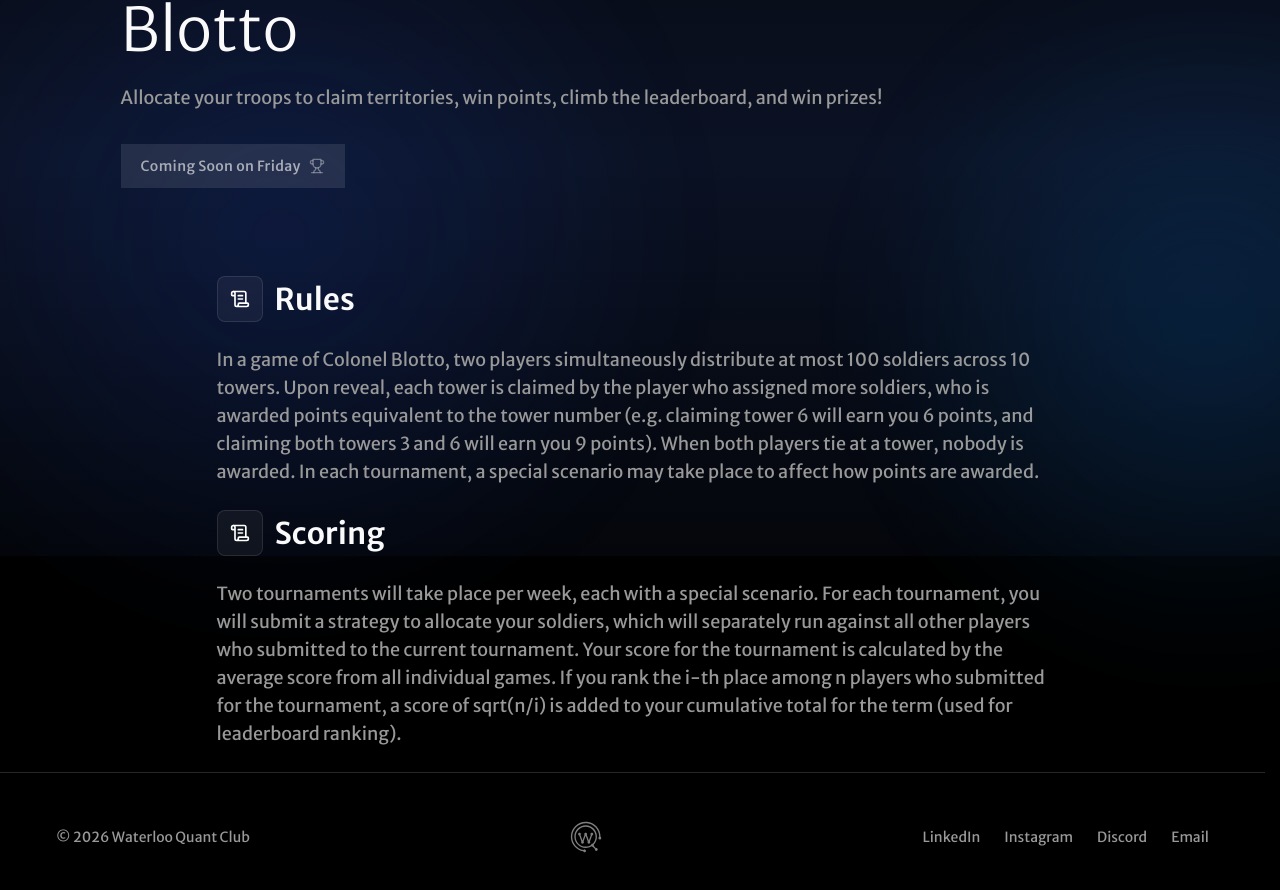
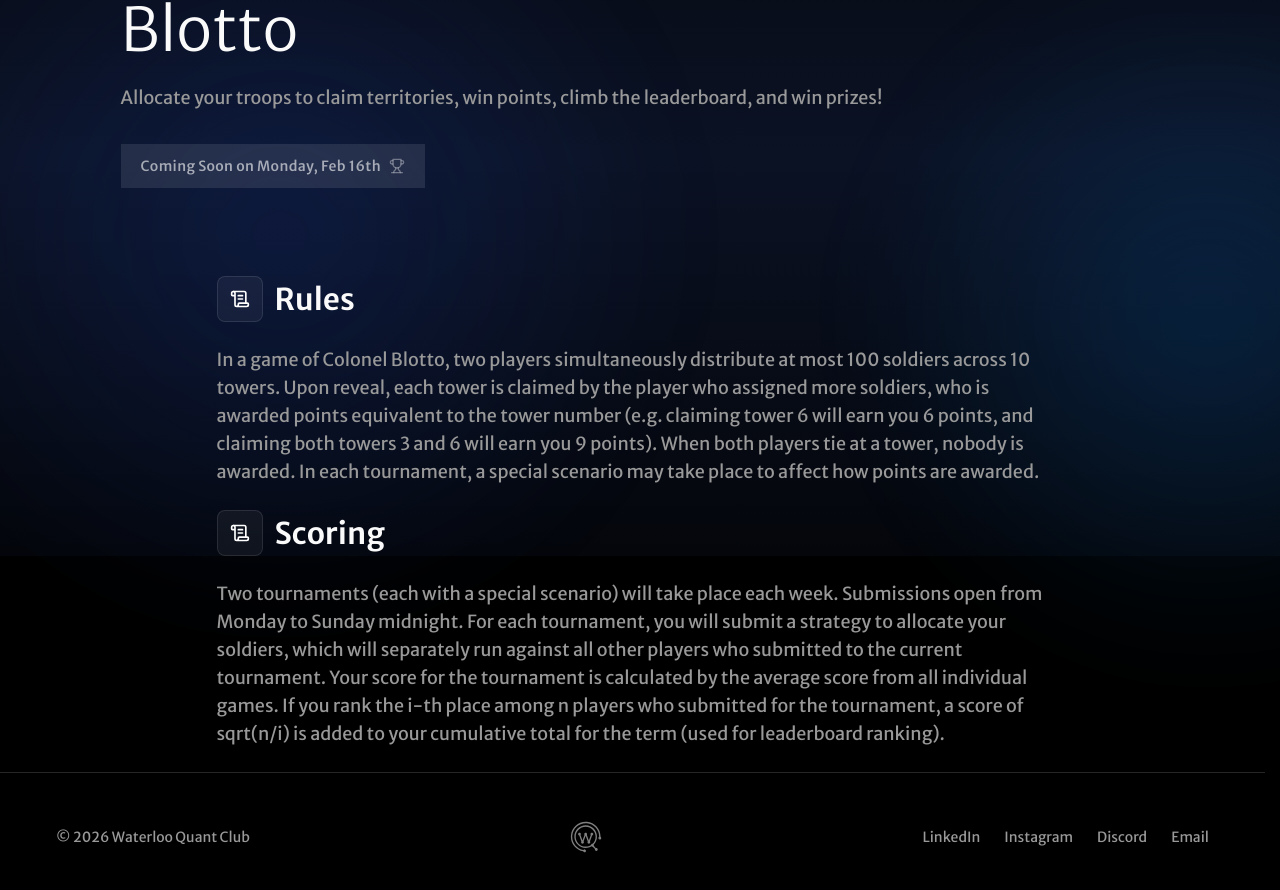
Before and after one commit to waterlooquantclub/waterlooquantclub.github.io, a React (Vite) app in the folder client/: page /games/blotto in a window 1280 px wide. Shown: the part 244-1134 px from the top of the page. Built offline with nearby package versions, Linux system fonts and the light colour scheme; the HTML template or start-up script is replaced by a standard one.

Commit message:
updated coming soon

```diff
--- a/client/src/pages/Blotto.tsx
+++ b/client/src/pages/Blotto.tsx
@@ -36,7 +36,7 @@ const Blotto = () => {
               {/* COMING SOON CTA */}
               <div className="pt-2 flex flex-wrap gap-3">
                 <div className="inline-flex items-center justify-center gap-2 bg-white/10 text-white/60 px-5 py-3 text-sm font-medium tracking-wide cursor-not-allowed">
-                  Coming Soon on Friday
+                  Coming Soon on Monday, Feb 16th
                   <Trophy className="w-4 h-4 opacity-60" />
                 </div>
               </div>
@@ -76,8 +76,9 @@ const Blotto = () => {
 
             <div className="space-y-4 text-muted-foreground leading-relaxed text-base md:text-lg">
               <p>
-                Two tournaments will take place per week, each with a special
-                scenario. For each tournament, you will submit a strategy to
+                Two tournaments (each with a special scenario) will take place
+                each week. Submissions open from Monday to Sunday midnight.
+                For each tournament, you will submit a strategy to
                 allocate your soldiers, which will separately run against all
                 other players who submitted to the current tournament. Your
                 score for the tournament is calculated by the average score from
```
